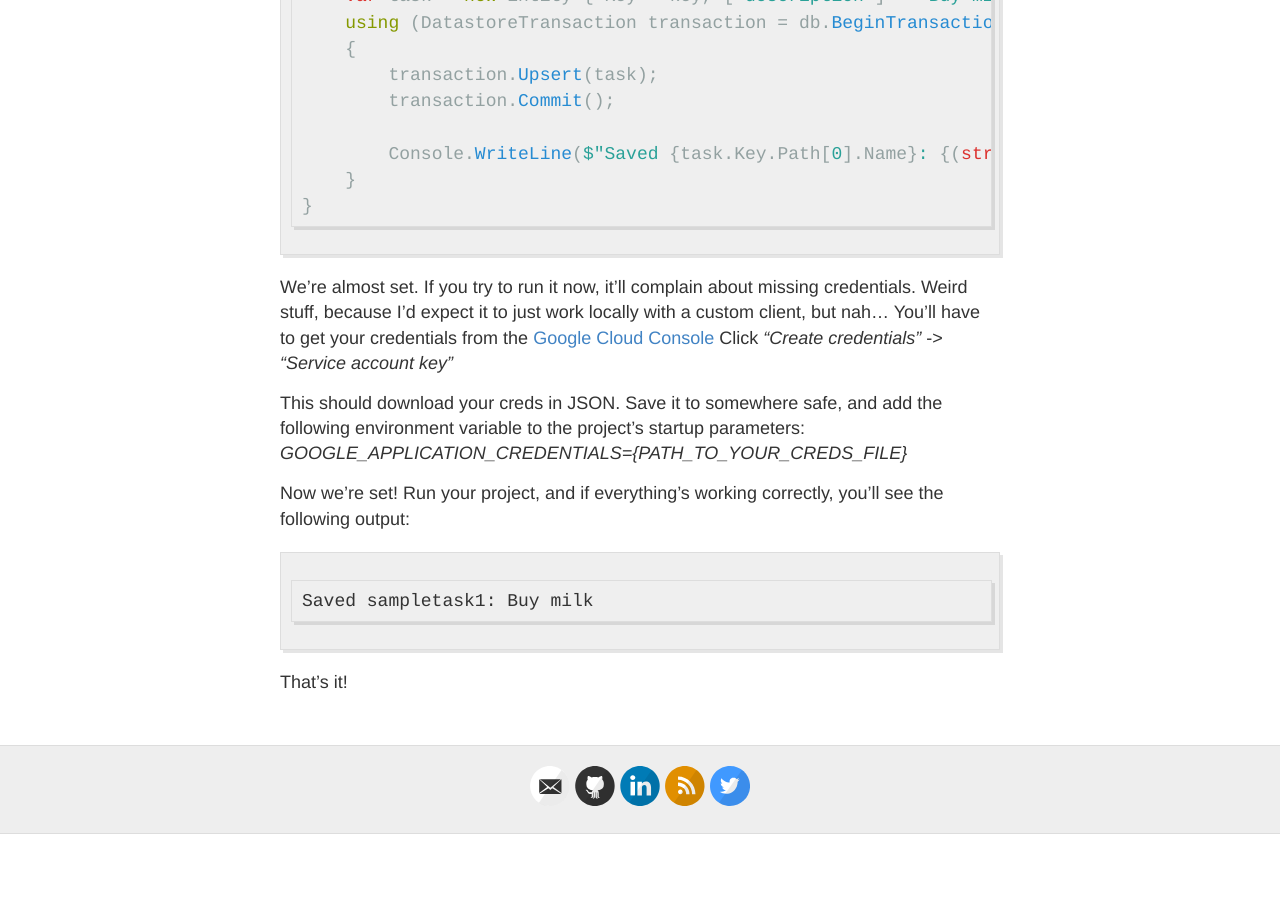
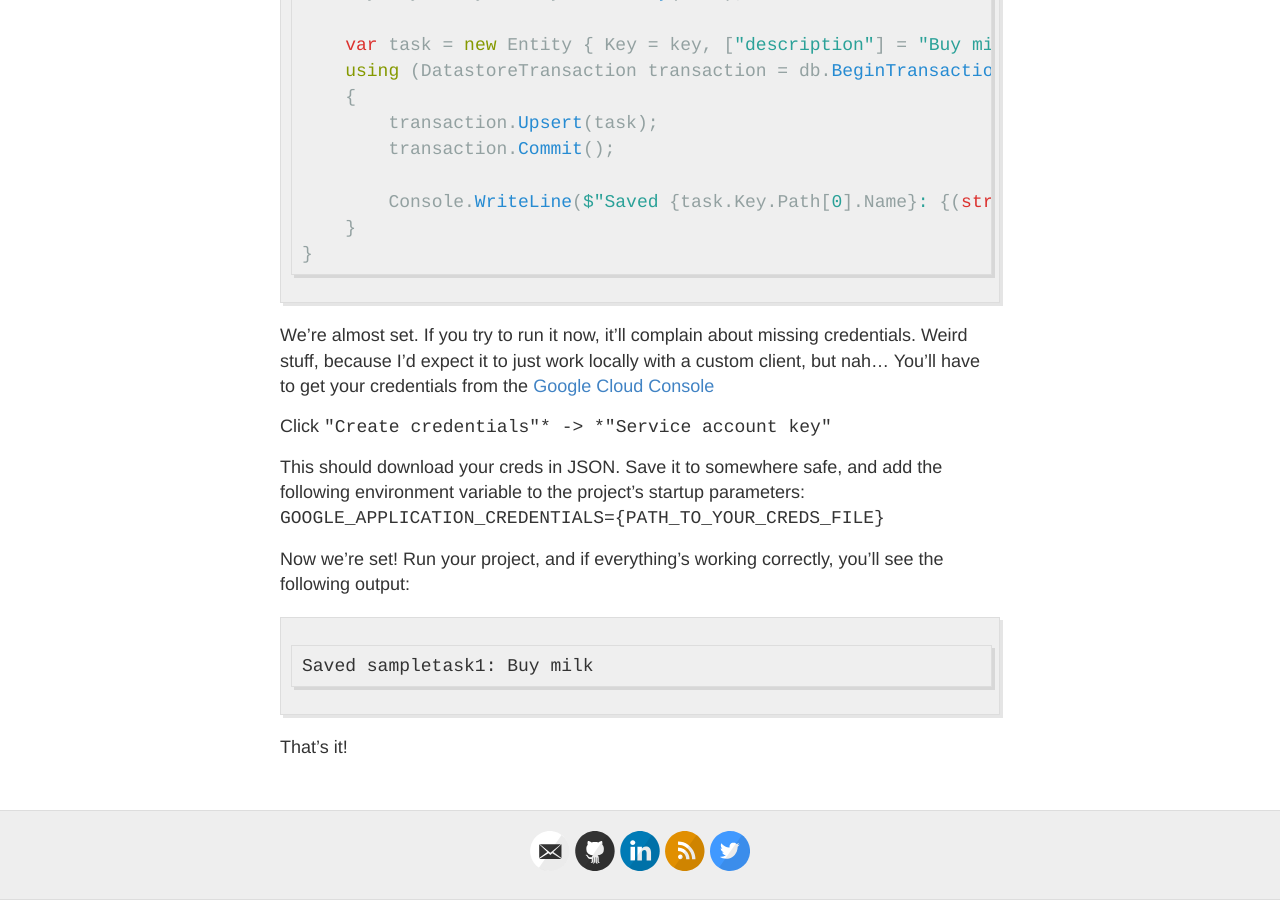
Before and after one commit to santatamas/blog, a Jekyll site: the page built from _posts/2017-09-21-Using-Cloud-Datastore.md, in a window 1280 px wide and 900 px high, scrolled down 2979 px. Built offline with Jekyll 4.4.1, drawn with Linux system fonts in a browser that asks for light colours; comment, search, counter and statistics services are not loaded; before the commit the page ends 3813 px from its top, so only the background shows below that.

Commit message:
changed formatting

````diff
--- a/_posts/2017-09-21-Using-Cloud-Datastore.md
+++ b/_posts/2017-09-21-Using-Cloud-Datastore.md
@@ -15,7 +15,10 @@ In my experience so far (I've only worked with DynamoDB before), the main hassle
 Both AWS and Google provides slimmed down emulators for their services. In case of DynamoDB it's a runnable jar file. Google decided to bundle their emulators (plural, because they have emulators for literally everything) into the gcloud SDK.
 
 Here are some links I found useful:
-[Running the Cloud Datastore Emulator](https://cloud.google.com/datastore/docs/tools/datastore-emulator#connecting_your_app_to_the_local_development_server)
+
+
+[Running the Cloud Datastore Emulator](https://cloud.google.com/datastore/docs/tools/datastore-emulator)
+
 
 [GCloud SDK](https://cloud.google.com/sdk/docs/quickstart-mac-os-x)
 
@@ -29,11 +32,11 @@ docker run --rm -e CLOUDSDK_CORE_PROJECT=aaaaaaa-aaaaa-111111 -p 8081:8081 googl
 --host=0.0.0.0 --port=8081 --testing
 ```
 
-But wait, what do we have here? The **docker run** should be familiar to everyone. We have to provide the **CLOUDSDK_CORE_PROJECT** environment variable to the container, because *reasons*. You can leave it as it is, the server doesn't actually *need* a project ID. But it won't start without it. Go figure.
+But wait, what do we have here? The `docker run` should be familiar to everyone. We have to provide the `CLOUDSDK_CORE_PROJECT` environment variable to the container, because *reasons*. You can leave it as it is, the server doesn't actually *need* a project ID. But it won't start without it. Go figure.
 
 Then we publish the 8081 port to the host, so our sample app will be able to connect to the container. Then we specify the image. The latest image contains all the SDK components pre-installed, so if you fancy a slimmed-down version, you should build your own.
 
-The last bit points to the emulator binary, and tells it to start up and listen on the **0.0.0.0** address. By default it's listening on *localhost*, and that makes it impossible to access it from outside the container. Hence the overcomplicated startup parameters. I won't even tell you how much time I spent on figuring this one out :)
+The last bit points to the emulator binary, and tells it to start up and listen on the `0.0.0.0` address. By default it's listening on *localhost*, and that makes it impossible to access it from outside the container. Hence the overcomplicated startup parameters. I won't even tell you how much time I spent on figuring this one out :)
 
 Once it's up and running, you will see something like this on the output:
 ```shell
@@ -45,11 +48,11 @@ If you are using a library that supports the DATASTORE_EMULATOR_HOST environment
 Dev App Server is now running.
 ```
 
-A quick **curl http://localhost:8081** should result in an **Ok** response. Our dev server is up and running!
+A quick `curl http://localhost:8081` should result in an **Ok** response. Our dev server is up and running!
 
 # Accessing DB from dotnetcore
 
-Let's move on to the dotnet part, by creating a simple console application with **dotnet new console**.
+Let's move on to the dotnet part, by creating a simple console application with `dotnet new console`.
 
 Add the following NuGet package reference to the .csproj:
 ```xml
@@ -58,10 +61,10 @@ Add the following NuGet package reference to the .csproj:
 </ItemGroup>
 ```
 
-To connect to the *local* DB, we're going to use the official sample class. The only thing I had to change is the *DatastoreClient* initialisation, as the default constructor will use the real service.
+To connect to the *local* DB, we're going to use the official sample class. The only thing I had to change is the `DatastoreClient` initialisation, as the default constructor will use the real service.
 
 **Don't believe the emulator's lies!**
-Setting the *DATASTORE_EMULATOR_HOST=0.0.0.0:8081* environment variable does **NOT** work with the dotnetcore client. Again, because *reasons*.
+Setting the `DATASTORE_EMULATOR_HOST=0.0.0.0:8081` environment variable does **NOT** work with the dotnetcore client. Again, because *reasons*.
 
 Below you can find the full class:
 ```c#
@@ -98,11 +101,13 @@ static void Main(string[] args)
 
 We're almost set. If you try to run it now, it'll complain about missing credentials. Weird stuff, because I'd expect it to just work locally with a custom client, but nah...
 You'll have to get your credentials from the [Google Cloud Console](https://console.cloud.google.com/apis/credentials)
-Click *"Create credentials"* -> *"Service account key"*
+
+
+Click `"Create credentials"* -> *"Service account key"`
 
 This should download your creds in JSON.
 Save it to somewhere safe, and add the following environment variable to the project's startup parameters:
-*GOOGLE_APPLICATION_CREDENTIALS={PATH_TO_YOUR_CREDS_FILE}*
+`GOOGLE_APPLICATION_CREDENTIALS={PATH_TO_YOUR_CREDS_FILE}`
 
 Now we're set! Run your project, and if everything's working correctly, you'll see the following output:
 
````
